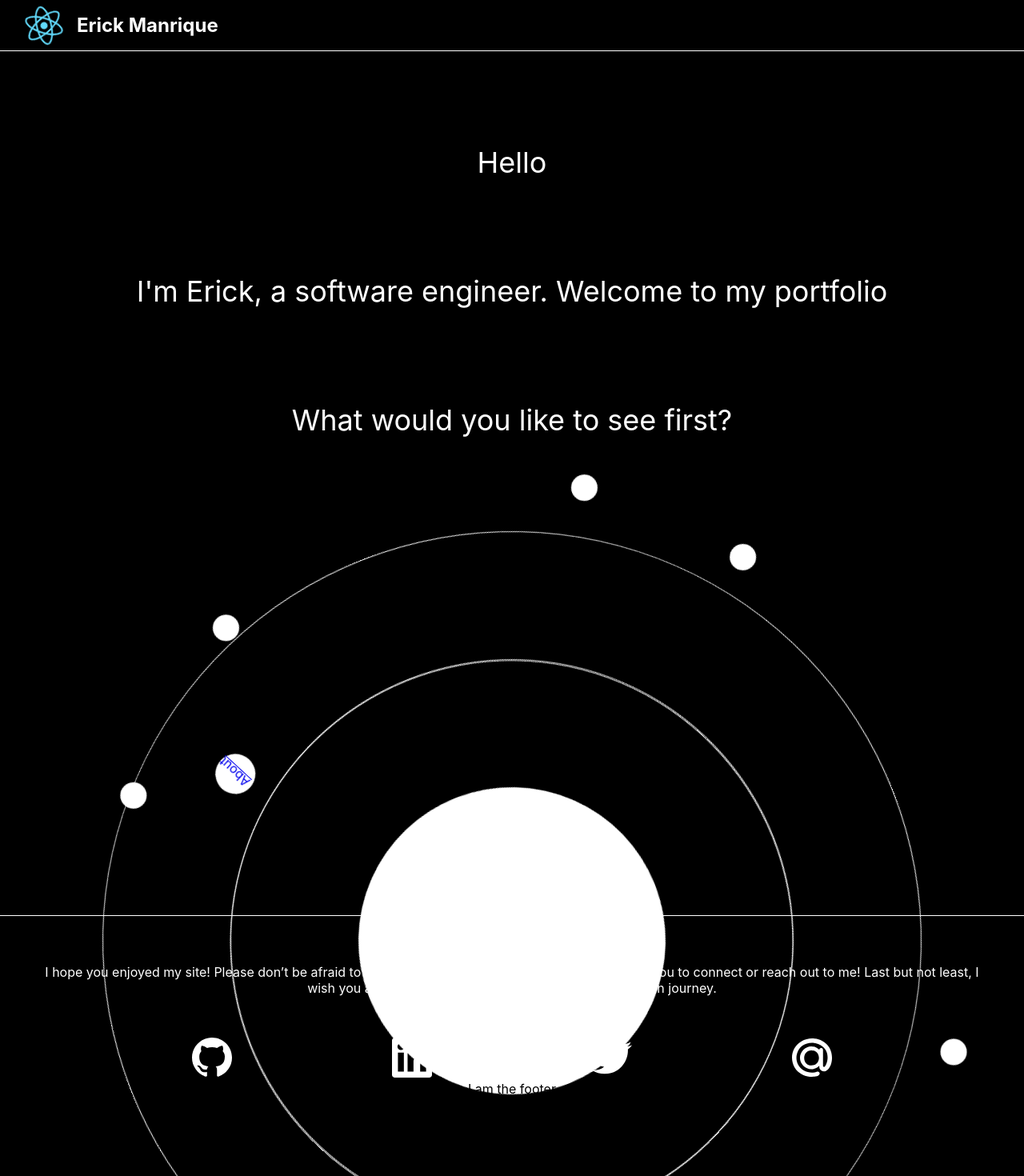
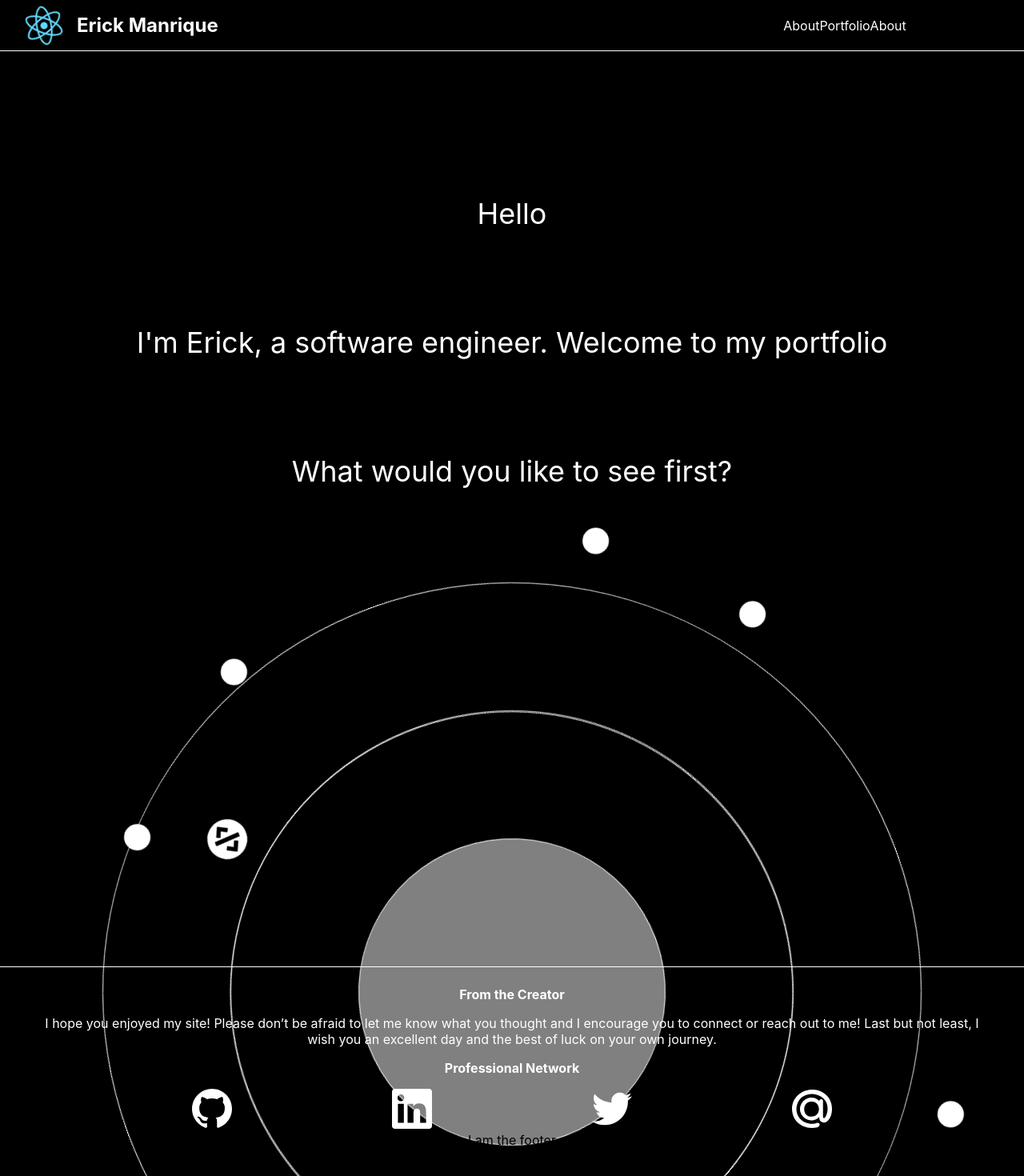
Before and after one commit to yeezick/portfolio, a React (Create React App) app: page / in a window 1280 px wide. Shown: the top 1470 px of the page at 80% size. Built offline with nearby package versions, Linux system fonts and the light colour scheme.

Commit message:
implemented a sticky and desktop navbar with hover effects, also removed .section-title class to more globall style sheet

```diff
--- a/src/layout/header/Header.jsx
+++ b/src/layout/header/Header.jsx
@@ -5,13 +5,16 @@ import "./header.css";
 
 const Header = () => {
   const [showMenu, setShowMenu] = useState(false);
-  const [mobileNav, setMobileNav] = useState(true);
+  const [desktop, setDesktop] = useState(true);
 
   useEffect(() => {
     const handleResize = () => {
       if (window.innerWidth > 425) {
         setShowMenu(false);
-        setMobileNav(false);
+        setDesktop(true);
+      }
+      if (window.innerWidth < 1024) {
+        setDesktop(false)
       }
     };
     window.addEventListener("resize", handleResize);
@@ -44,9 +47,9 @@ const Header = () => {
         <h1 className="nav-title">Erick Manrique</h1>
       </Link>
 
-        {!mobileNav ? (
+        {desktop ? (
           <div className="nav-right">
-            <Link className="nav-link" to="/about">
+            <Link className="nav-link" to="/about" >
               About
             </Link>
             <Link className="nav-link" to="/portfolio">
@@ -60,13 +63,19 @@ const Header = () => {
           <>
             {showMenu ? (
               <div className="mobile-nav-right">
-                <Link className="nav-link" to="/about">
+                <Link className="nav-link" to="/about" onClick={() => {
+            setShowMenu(!showMenu);
+          }}>
                   About
                 </Link>
-                <Link className="nav-link" to="/portfolio">
+                <Link className="nav-link" to="/portfolio" onClick={() => {
+            setShowMenu(!showMenu);
+          }}>
                   Portfolio
                 </Link>
-                <Link className="nav-link" to="/about">
+                <Link className="nav-link" to="/about" onClick={() => {
+            setShowMenu(!showMenu);
+          }}>
                   About
                 </Link>
               </div>
--- a/src/layout/header/header.css
+++ b/src/layout/header/header.css
@@ -5,6 +5,8 @@
   height: 4rem;
   width: 100vw;
   z-index: 75;
+  position: sticky;
+  top: 0;
 
   background-color: black;
   border-bottom: 1px solid white;
@@ -73,4 +75,29 @@
   .mobile-nav-right {
     display: none;
   }
+
+  .navbar {
+    justify-content: space-between;;
+  }
+  .nav-right {
+    display: flex;
+    justify-content: center;
+    align-items: center;
+    height: 4rem;
+    width: 35vw;
+  }
+   .nav-link {
+    padding: 0 2rem;
+    display: flex;
+    height: 50%;
+    align-items: center;
+    transition: 1s;
+  }
+  .nav-right *:hover{
+    height: 100%;
+    background-color: white;
+    color: black;
+    font-size: 1.3rem;
+
+  }
 }
--- a/src/layout/layout/Layout.jsx
+++ b/src/layout/layout/Layout.jsx
@@ -6,7 +6,9 @@ const Layout = (props) => {
   return (
     <div>
       <Header/>
+      <main className="layout-children">
       {props.children}
+      </main>
       <Footer/>
     </div>
   )
--- a/src/layout/layout/layout.css
+++ b/src/layout/layout/layout.css
@@ -0,0 +1,15 @@
+.layout-children {
+  max-width: 100vw;
+  margin-top: 4rem;
+}
+.section-title {
+  max-width: 70vw;
+  margin: 2rem auto .5rem;
+  font-size: 2rem;
+  text-align:center;
+}
+/* move the next styling to a more general css sheet */
+.section-subtitle {
+text-align: center;
+margin-bottom: 2rem;
+}
--- a/src/screens/about/about.css
+++ b/src/screens/about/about.css
@@ -1,6 +1,7 @@
 .about{
   color: white;
-  margin: 2rem;
+  max-width: 70vw;
+  margin: auto;
 }
 .about-landing{
   height: 50vh;
@@ -8,16 +9,6 @@
 .about-landing-img {
 
 }
-/* move the next styling to a more general css sheet */
-.section-title {
-text-align: center;
-margin: 2rem 0 0;
-}
-.section-subtitle {
-text-align: center;
-margin-bottom: 2rem;
-}
-
 
 .about-story {
 
--- a/src/screens/landing/Landing.jsx
+++ b/src/screens/landing/Landing.jsx
@@ -1,4 +1,6 @@
 import { Link } from "react-router-dom";
+import  {BsFillPersonLinesFill} from "react-icons/bs"
+import {FaCode} from "react-icons/fa" //close contender FaLaptopCode
 import "./landing.css";
 
 const Landing = () => {
@@ -17,10 +19,10 @@ const Landing = () => {
           <div className="interior-ring">
             <div className="interior-orbit">
               <Link to="/portfolio" className="interior-circle">
-                Work
+                <BsFillPersonLinesFill size={30}/>
               </Link>
               <Link to="/about" className="interior-circle">
-               About
+               <FaCode size={40}/>
               </Link>
             </div>
           </div>
--- a/src/screens/landing/landing.css
+++ b/src/screens/landing/landing.css
@@ -11,6 +11,8 @@
 }
 .atom {
   height: 60vh;
+  max-width: 100vw;
+  overflow:visible
 }
 
 .atom * {
@@ -101,11 +103,16 @@
 }
 .interior-circle {
   text-align: center;
-  padding: 1rem .3rem;
+  display: flex;
+  justify-content: center;
+  align-items: center;
+  animation: 100s rotate-icons linear infinite;
 }
 .interior-circle * {
   /* text-decoration: none; */
   color: black;
+  border-radius: 90%;
+  padding: auto;
 }
 .interior-circle:nth-of-type(1) {
   top: 35%;
@@ -117,7 +124,7 @@
 }
 
 .nucleus {
-  background-color: white;
+  background: gray;
   height: 30vw;
   width: 30vw;
   position: absolute;
@@ -144,3 +151,11 @@
     transform: rotate(-360deg);
   }
 }
+@keyframes rotate-icons {
+  from {
+    transform: rotate(0deg);
+  }
+  to {
+    transform: rotate(180deg);
+  }
+}
--- a/src/screens/portfolio/portfolio.css
+++ b/src/screens/portfolio/portfolio.css
@@ -13,13 +13,6 @@
 
 }
 
-/* move the following to a more global css sheet  */
-.section-title {
-
-}
-.section-subtitle {
-
-}
 
 .portfolio-projects {
 
```
